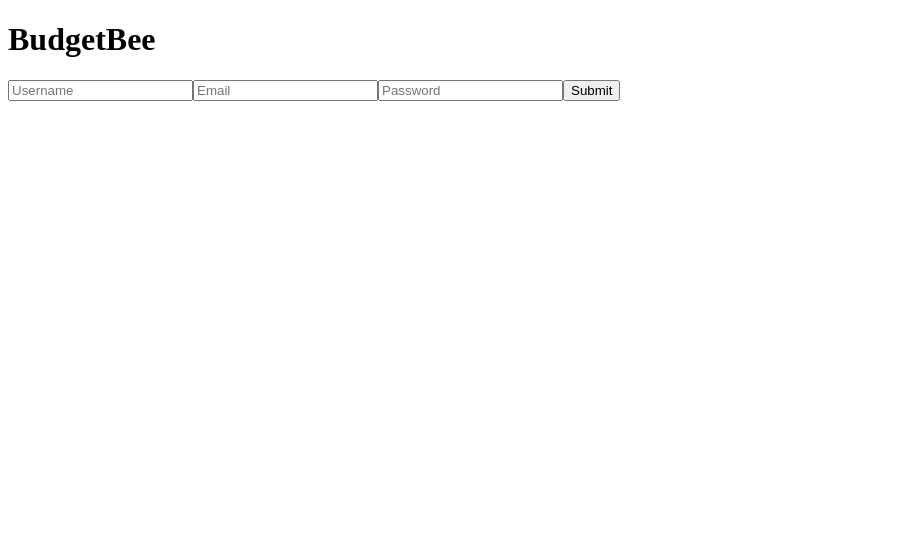
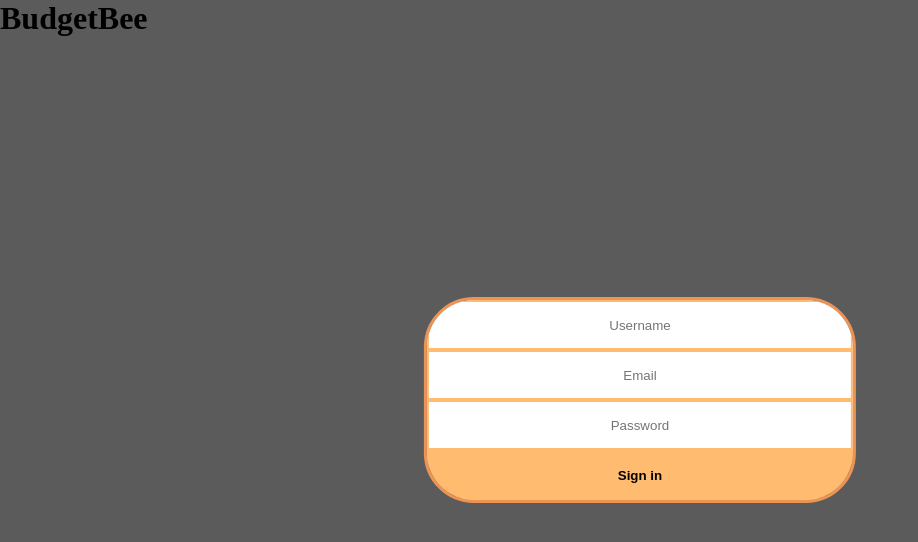
Before and after one commit to asim1799/my-react-projects, a React (Vite) app in the folder 02-budget-bee/: page / in a window 1280 px wide. Shown: the top 542 px of the page, without its empty margins (0-918 px from the left). Built offline with nearby package versions, Linux system fonts and the light colour scheme.

Commit message:
Styled login form

```diff
--- a/02-budget-bee/package.json
+++ b/02-budget-bee/package.json
@@ -12,7 +12,8 @@
   "dependencies": {
     "react": "^18.3.1",
     "react-dom": "^18.3.1",
-    "react-hook-form": "^7.53.2"
+    "react-hook-form": "^7.53.2",
+    "styled-components": "^6.1.13"
   },
   "devDependencies": {
     "@eslint/js": "^9.13.0",
--- a/02-budget-bee/src/components/Login.jsx
+++ b/02-budget-bee/src/components/Login.jsx
@@ -1,5 +1,37 @@
 import { useForm } from "react-hook-form";
-
+import styled from "styled-components";
+const StyledForm = styled.form`
+  display: grid;
+  position: absolute;
+  top: 50%;
+  left: 50%;
+  transform: translate(-50%, -50%);
+  height: 200px;
+  width: 33.3vw;
+  border: 3px solid #ed9455;
+  border-radius: 50px;
+  overflow: hidden;
+  input,
+  button {
+    text-align: center;
+    border: 2px solid #ffbb70;
+  }
+  button {
+    color: #000000;
+    background-color: #ffbb70;
+    font-weight: 800;
+    height: 100%;
+  }
+  input:focus {
+    outline: none;
+  }
+  button:hover {
+    color: #1f1f1f;
+    background-color: #faac58;
+    border: 2px solid #faac58;
+    cursor: pointer;
+  }
+`;
 function Login({ setUser }) {
   const { register, handleSubmit } = useForm();
   function onSubmit(data) {
@@ -7,7 +39,7 @@
   }
 
   return (
-    <form onSubmit={handleSubmit(onSubmit)}>
+    <StyledForm onSubmit={handleSubmit(onSubmit)}>
       <input
         placeholder="Username"
         {...register("username", { required: true })}
@@ -17,8 +49,8 @@
         placeholder="Password"
         {...register("password", { required: true })}
       />
-      <input type="submit" />
-    </form>
+      <button>Sign in</button>
+    </StyledForm>
   );
 }
 export default Login;
--- /dev/null
+++ b/02-budget-bee/src/index.css
@@ -0,0 +1,7 @@
+* {
+  margin: 0;
+  padding: 0;
+}
+body {
+  background-color: #5b5b5b;
+}
--- a/02-budget-bee/src/main.jsx
+++ b/02-budget-bee/src/main.jsx
@@ -1,6 +1,7 @@
 import { StrictMode } from "react";
 import { createRoot } from "react-dom/client";
 import App from "./App.jsx";
+import "./index.css";
 
 createRoot(document.getElementById("root")).render(
   <StrictMode>
```
Also changed, not shown: 02-budget-bee/src/App.css (added), 1 other file (tests, documents, lock files or other folders).
